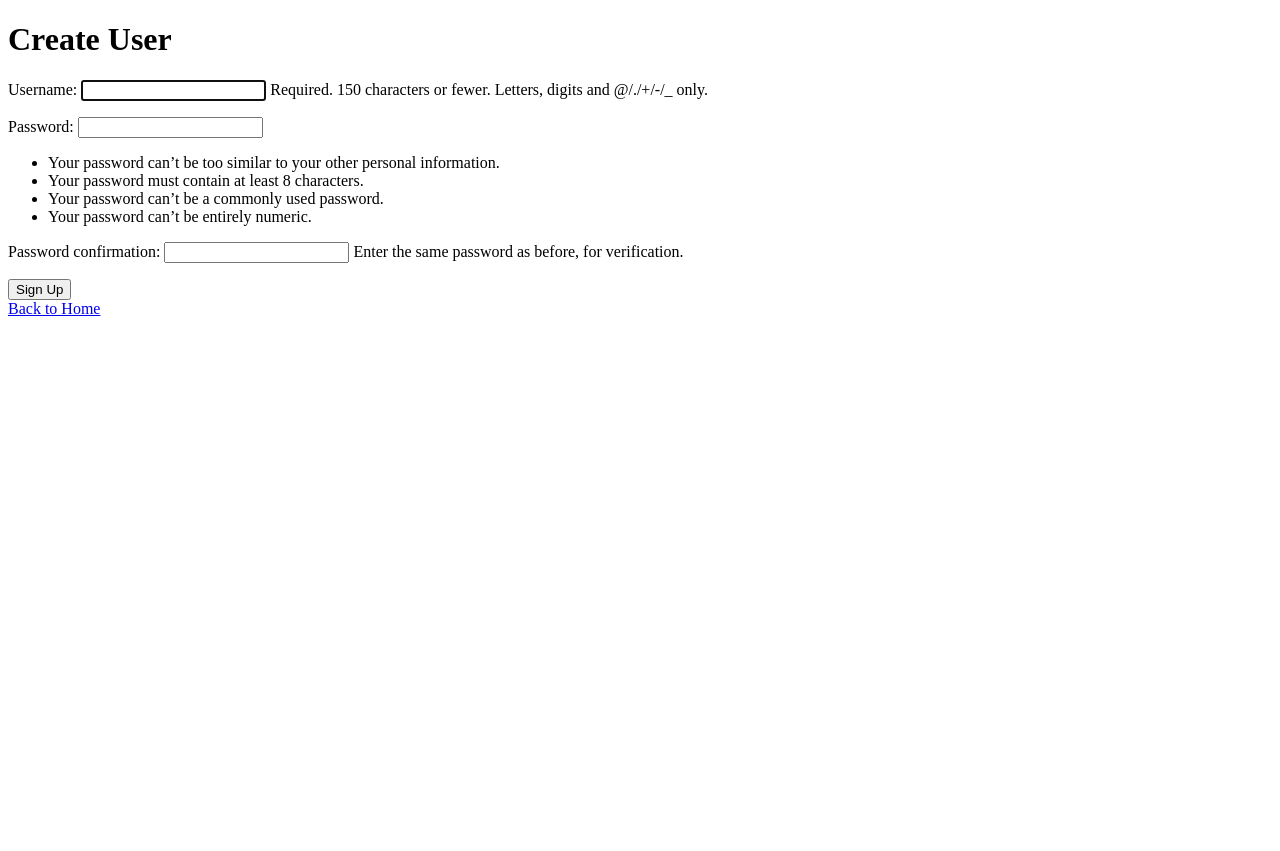
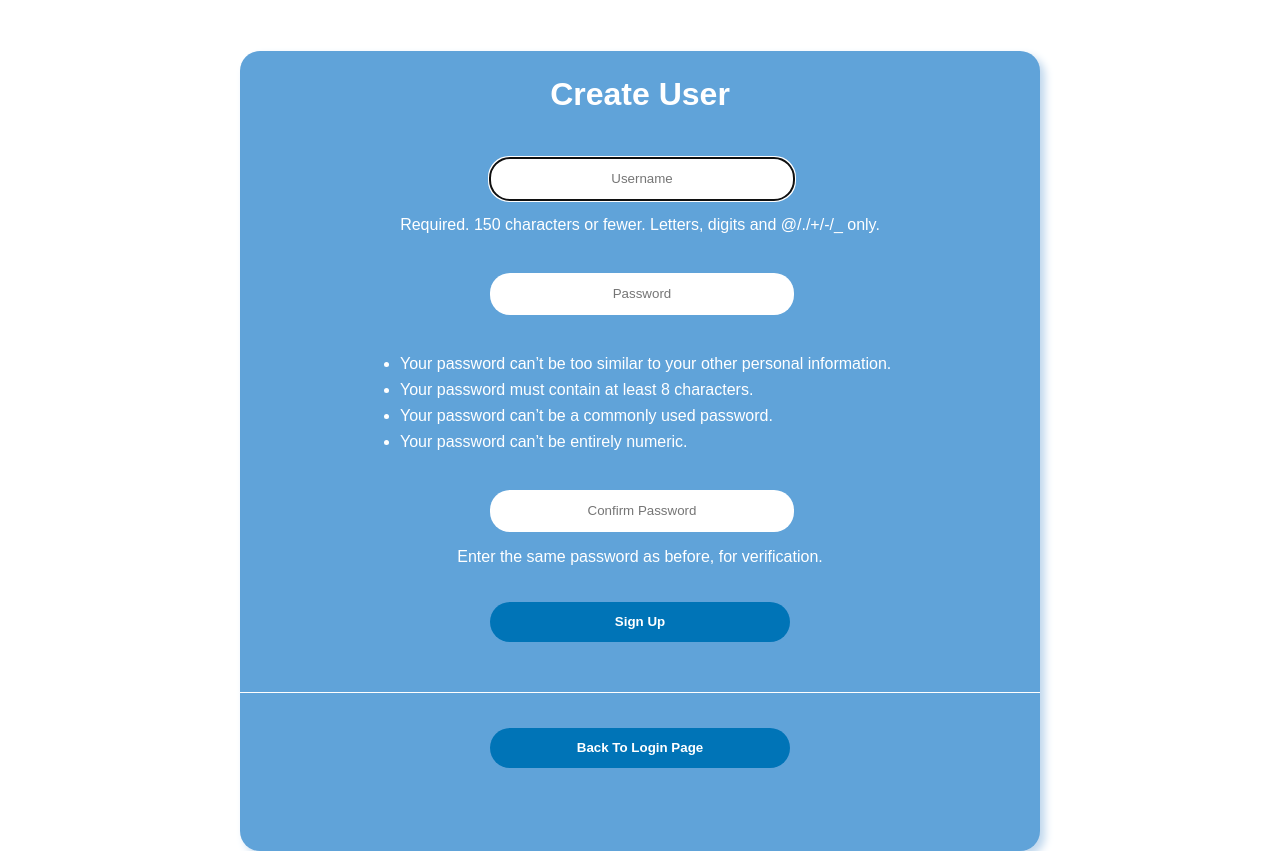
Before and after one commit to djrubio05/timetracker, a Django app: page /accounts/register/ in a window 1280 px wide. Before the commit the page ends 316 px from the top, so only its background shows below. Run offline with Django 5.2, Linux system fonts and the light colour scheme.

Commit message:
UI Enhancement
Login and Create User

```diff
--- a/docker-compose.yml
+++ b/docker-compose.yml
@@ -15,6 +15,7 @@ services:
       /bin/sh -c "
         # Run migrations
         python manage.py migrate --noinput;
+        python manage.py collectstatic;
         # Start the Django app with Gunicorn
         exec gunicorn -b 0.0.0.0:8000 myproject.wsgi
       "
--- /dev/null
+++ b/myproject/accounts/static/assets/style.css
@@ -0,0 +1,139 @@
+:root {
+    --color-1: #ffffff;
+    --color-2: #BFD7ED;
+    --color-3: #60A3D9;
+    --color-4: #0074B7;
+    --color-5: #003B73;
+    --font-style: Arial, sans-serif;
+}
+
+body {
+	background-color: var(--color-1);
+	height: 100%;
+	width: 100%;
+	margin: 0 auto;
+	font-family: var(--font-style);
+}
+
+/*Login*/
+.login-form {
+	width: 500px;
+	height: 550px;
+	background-color: var(--color-3);
+	margin: 0 auto;
+    margin-top: 10%;
+	border-radius: 20px;
+	box-shadow: 5px 5px 9px var(--color-2);
+}
+
+.login-text {
+	padding: 25px 0px 0px 0px;
+	text-align: center;
+}
+
+h1 {
+    color: var(--color-1);
+    text-align: center;
+	padding: 25px 0px 0px 0px;
+}
+
+.login-form h1 {
+    color: var(--color-1);
+}
+
+.login-form ul li {
+    color: var(--color-1);
+}
+
+label {
+    visibility: hidden;
+}
+
+input {
+	height: 40px;
+	width: 300px;
+	margin: 5px 100px;
+	border: 0px;
+	text-align: center;
+	border-radius: 20px;
+}
+
+.submit-btn {
+	height: 40px;
+	width: 300px;
+	margin: 20px 100px;
+	border: 0px;
+	background-color: var(--color-4);
+	border-radius: 20px;
+    color: var(--color-1);
+	font-weight: bold;
+}
+
+.submit-btn:hover {
+	background-color: var(--color-5);
+	color: var(--color-1);
+}
+
+.sign-up{
+	margin-top: 30px;
+	padding-top: 15px;
+	border-top: 1px solid var(--color-1);
+}
+
+.sign-up .submit-btn:hover {
+	background-color: var(--color-5);
+	color: var(--color-1);
+}
+
+.sign-up .submit-btn {
+	background-color: var(--color-4);
+	color: var(--color-1);
+}
+
+/*Sign Up*/
+.signup-form {
+	width: 800px;
+	height: 800px;
+	background-color: var(--color-3);
+	margin: 0 auto;
+    margin-top: 4%;
+	border-radius: 20px;
+	box-shadow: 5px 5px 9px var(--color-2);
+    text-align: center;
+    color: var(--color-1);
+}
+
+.signup-form ul li {
+    padding-top: .5rem;
+    margin-left: 120px;
+    text-align: left;
+}
+
+.signup-form p input {
+    margin-bottom: 1rem;
+}
+
+.signup-form input {
+	height: 40px;
+	width: 300px;
+	margin: 5px 250px;
+	border: 0px;
+	text-align: center;
+	border-radius: 20px;
+}
+
+.signup-form .submit-btn {
+	height: 40px;
+	width: 300px;
+	margin: 20px 250px;
+	border: 0px;
+	background-color: var(--color-4);
+	border-radius: 20px;
+    color: var(--color-1);
+	font-weight: bold;
+}
+
+/*Template Time Tracker*/
+.welcome {
+    color: var(--color-5);
+}
--- a/myproject/accounts/templates/registration/create_user.html
+++ b/myproject/accounts/templates/registration/create_user.html
@@ -1,15 +1,24 @@
+{% load static %}
+
 <!DOCTYPE html>
 <html>
 <head>
     <title>Create User</title>
+    <link rel="stylesheet" href="{% static 'assets/style.css' %}"/>
 </head>
 <body>
+    <form method="post" class="signup-form">
     <h1>Create User</h1>
-    <form method="post">
         {% csrf_token %}
         {{ form.as_p }}
-        <button type="submit">Sign Up</button>
+        <div>
+            <button class="submit-btn" type="submit">Sign Up</button>
+        </div>
+        <div class="sign-up">
+            <button class="submit-btn" type="button" onclick="window.location.href='{% url 'home' %}'">Back To Login Page</button>
+        </div>
     </form>
-    <a href="{% url 'home' %}">Back to Home</a>
+
+    <script src="{% static 'assets/main.js' %}"></script>
 </body>
 </html>
--- a/myproject/accounts/urls.py
+++ b/myproject/accounts/urls.py
@@ -2,6 +2,7 @@
 from django.urls import path, include
 from django.contrib.auth import views as authviews
 from . import views
+from django.contrib.staticfiles.urls import staticfiles_urlpatterns
 
 app_name = "accounts"
 urlpatterns = [
@@ -9,3 +10,5 @@ urlpatterns = [
     path("logout/", authviews.LogoutView.as_view(), name="logout"),
     path("register/", views.UserCreateView.as_view(), name="register"),
 ]
+
+urlpatterns += staticfiles_urlpatterns()
--- a/myproject/myproject/settings.py
+++ b/myproject/myproject/settings.py
@@ -32,6 +32,7 @@ DEBUG = True
 ALLOWED_HOSTS = [
     '127.0.0.1',
     '0.0.0.0',
+    'localhost'
 ]
 
 
@@ -137,6 +138,10 @@ USE_TZ = True
 
 STATIC_URL = "static/"
 
+STATICFILES_DIRS = (
+    os.path.join(BASE_DIR, 'accounts/static/assets'),
+)
+
 # Default primary key field type
 # https://docs.djangoproject.com/en/5.2/ref/settings/#default-auto-field
 
--- a/myproject/myproject/urls.py
+++ b/myproject/myproject/urls.py
@@ -17,6 +17,7 @@ Including another URLconf
 from django.contrib import admin
 from django.urls import path, include
 from django.views.generic.base import RedirectView
+from django.contrib.staticfiles.urls import staticfiles_urlpatterns
 
 urlpatterns = [
     path("admin/", admin.site.urls),
@@ -24,3 +25,5 @@ urlpatterns = [
     path("timetracker/", include("timetracker.urls")),
     path("", RedirectView.as_view(url="timetracker/"), name="home"),
 ]
+
+urlpatterns += staticfiles_urlpatterns()
--- a/myproject/templates/base.html
+++ b/myproject/templates/base.html
@@ -1,7 +1,10 @@
+{% load static %}
+
 <!DOCTYPE html>
 <html>
 <head>
     <title>{% block title %}{% endblock %}</title>
+    <link rel="stylesheet" href="{% static 'assets/style.css' %}">
 </head>
 <body>
     <header>
--- a/myproject/timetracker/templates/timetracker/index.html
+++ b/myproject/timetracker/templates/timetracker/index.html
@@ -1,7 +1,7 @@
 {% extends 'timetracker/base.html' %}
 {% block title %}Time Tracker{% endblock %}
 {% block content %}
-    <h1>Welcome, {{user.username}}!</h1>
+    <h1 class="welcome">Welcome, {{user.username}}!</h1>
 
     <a href="{% url 'timetracker:projects' %}">Projects</a>
 {% endblock %}
```
Also changed, not shown: myproject/accounts/static/assets/main.js (added, +33 -0 lines), myproject/accounts/templates/registration/login.html (+14 -4 lines), myproject/accounts/views.py (line endings or trailing spaces).
